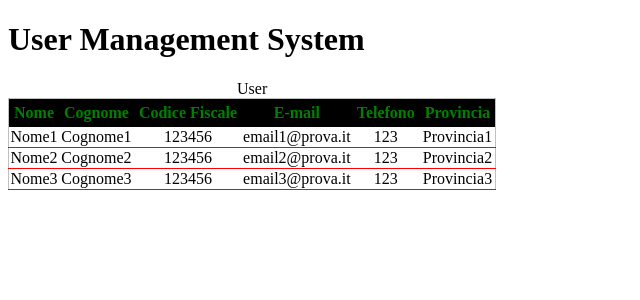
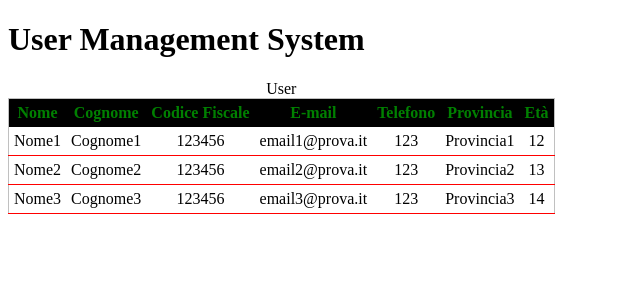
Before and after one commit to arvinmcfin1/angular, an Angular app: page / in a window 1280 px wide. Shown: the top 300 px of the page, without its empty margins (0-640 px from the left). Built offline with nearby package versions, Linux system fonts and the light colour scheme.

Commit message:
Aggiunto Users Componente

```diff
--- a/src/app/users/users.component.css
+++ b/src/app/users/users.component.css
@@ -2,10 +2,12 @@ table {
     border:1px solid #c0c0c0;
     border-collapse: collapse;
 }
+th, td {
+    padding:5px;
+}
 th {
     background: #000;
     color:green;
-    padding:5px;
 }
 td {
     text-align:center;
--- a/src/app/users/users.component.html
+++ b/src/app/users/users.component.html
@@ -9,6 +9,7 @@
     <th>E-mail</th>
     <th>Telefono</th>
     <th>Provincia</th>
+    <th>Età</th>
   </tr>
   <tr *ngFor="let user of users">
     <td>{{user.name}}</td>
@@ -17,5 +18,6 @@
     <td>{{user.email}}</td>
     <td>{{user.phone}}</td>
     <td>{{user.province}}</td>
+    <td>{{user.age}}</td>
   </tr>
 </table>
--- a/src/app/users/users.component.ts
+++ b/src/app/users/users.component.ts
@@ -15,7 +15,8 @@ export class UsersComponent implements OnInit {
       email: 'email1@prova.it',
       fiscalcode: '123456',
       province: 'Provincia1',
-      phone: '123'
+      phone: '123',
+      age: 12
     },
     {
       name: 'Nome2',
@@ -23,7 +24,8 @@ export class UsersComponent implements OnInit {
       email: 'email2@prova.it',
       fiscalcode: '123456',
       province: 'Provincia2',
-      phone: '123'
+      phone: '123',
+      age: 13
     },
     {
       name: 'Nome3',
@@ -31,7 +33,8 @@ export class UsersComponent implements OnInit {
       email: 'email3@prova.it',
       fiscalcode: '123456',
       province: 'Provincia3',
-      phone: '123'
+      phone: '123',
+      age: 14
     }
   ];
 
```
